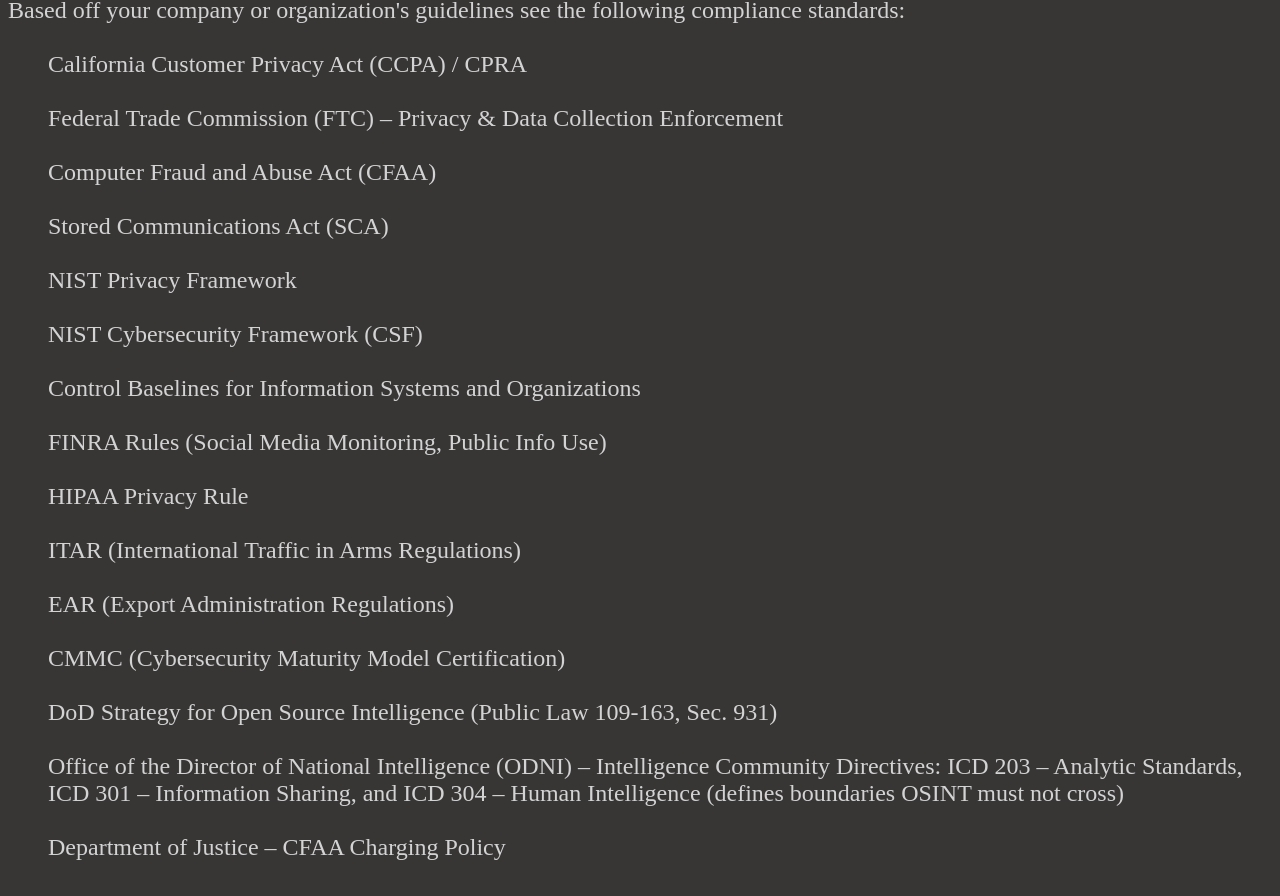
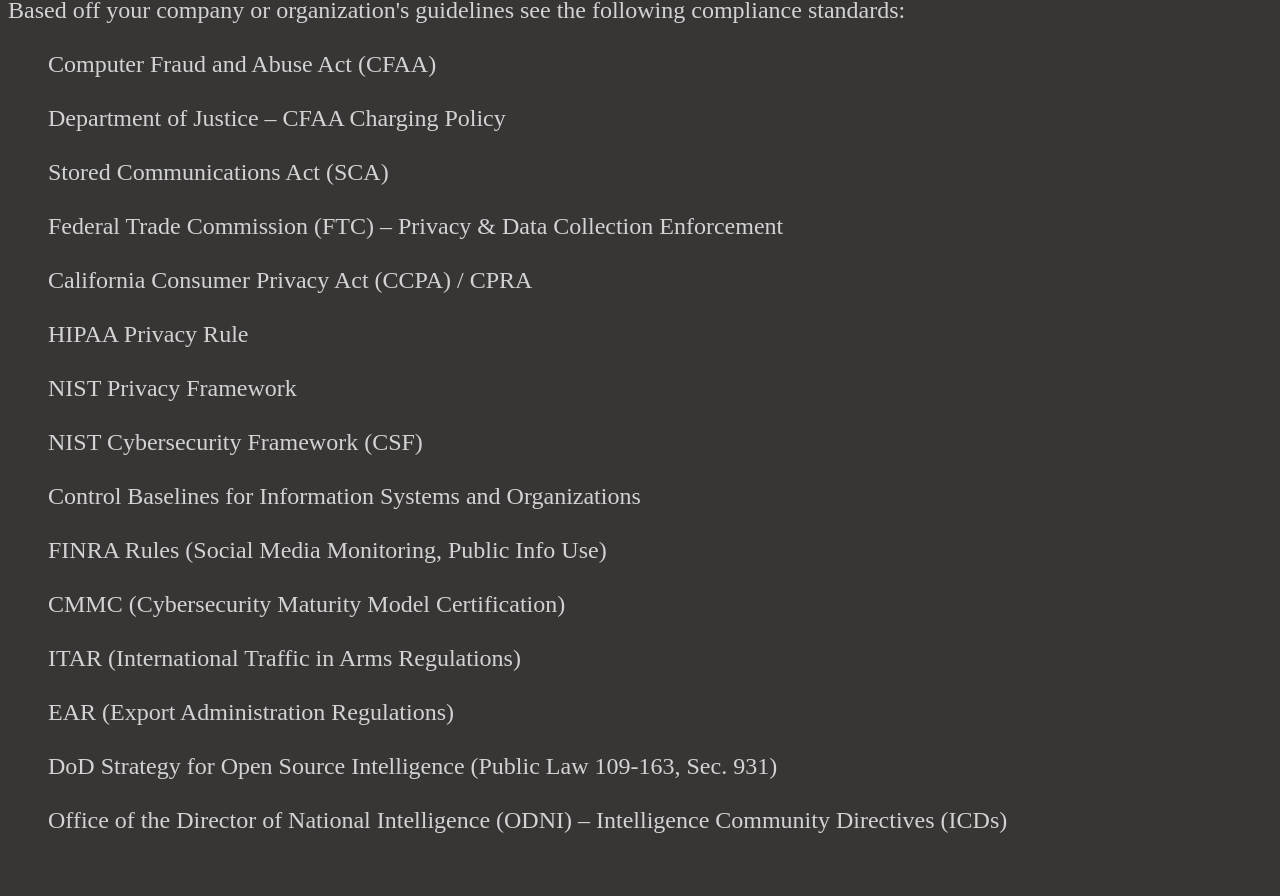
Before and after one commit to OdenRagnor/REPO, a website: page public/learn.html in a window 1280 px wide. Shown: the part 4236-5132 px from the top of the page. After the commit the page ends 5105 px from the top, so only its background shows below. Drawn offline with Linux system fonts and the light colour scheme.

Commit message:
placed in order

```diff
--- a/public/learn.html
+++ b/public/learn.html
@@ -63,20 +63,29 @@
     <div id="statement">You will need to use the least intrusive methods first and only move to more intrusive methods only if the least intrusive methods have failed.<br><br></div>
     <div id="statement">Depending on the organization you will be conducting OSINT analysis for, you will have different guidelines for what is authorized and what is not based off of mission requirements or collection requests. Always refer to your organization's guidelines before moving past basic level PAI collection. <strong>Never conduct non-basic OSINT collection for an organization without proper training and mission authority.</strong><br><br></div>
     <div id="statement">Based off your company or organization's guidelines see the following compliance standards:<br><br>
-    <a href="California Consumer Privacy Act of 2018.htm"><div class="internal2Statement">California Customer Privacy Act (CCPA) / CPRA<br><br></div></a>
+
+<!-- U.S. Federal Laws -->
+<a href="18 U.S. Code 1030.htm"><div class="internal2Statement">Computer Fraud and Abuse Act (CFAA)<br><br></div></a>
+<a href="DOJ_ComputerCrimes.pdf"><div class="internal2Statement">Department of Justice – CFAA Charging Policy<br><br></div></a>
+<a href="https://www.law.cornell.edu/uscode/text/18/part-I/chapter-121"><div class="internal2Statement">Stored Communications Act (SCA)<br><br></div></a>
 <a href="Childrens Online Privacy Protection Rule_ A Six-Step Compliance Plan for Your Business _ Federal Trade Commission.htm"><div class="internal2Statement">Federal Trade Commission (FTC) – Privacy & Data Collection Enforcement<br><br></div></a>
-    <a href="18 U.S. Code 1030.htm"><div class="internal2Statement">Computer Fraud and Abuse Act (CFAA)<br><br></div></a>
-    <a href="https://www.law.cornell.edu/uscode/text/18/part-I/chapter-121"><div class="internal2Statement">Stored Communications Act (SCA)<br><br></div></a>
+<a href="California Consumer Privacy Act of 2018.htm"><div class="internal2Statement">California Consumer Privacy Act (CCPA) / CPRA<br><br></div></a>
+<a href="hipaa-simplification-201303.pdf"><div class="internal2Statement">HIPAA Privacy Rule<br><br></div></a>
+
+<!-- Corporate Frameworks -->
 <a href="NIST.CSWP.01162020.pdf"><div class="internal2Statement">NIST Privacy Framework<br><br></div></a>
 <a href="NIST.CSWP.29.pdf"><div class="internal2Statement">NIST Cybersecurity Framework (CSF)<br><br></div></a>
 <a href="NIST.SP.800-53B.pdf"><div class="internal2Statement">Control Baselines for Information Systems and Organizations<br><br></div></a>
 <a href="https://www.finra.org/rules-guidance/rulebooks/finra-rules"><div class="internal2Statement">FINRA Rules (Social Media Monitoring, Public Info Use)<br><br></div></a>
-    <a href="hipaa-simplification-201303.pdf"><div class="internal2Statement">HIPAA Privacy Rule<br><br></div></a>
+
+<!-- DoD / IC / Federal Contractor -->
+<a href="https://dodcio.defense.gov/CMMC/"><div class="internal2Statement">CMMC (Cybersecurity Maturity Model Certification)<br><br></div></a>
 <a href="https://www.ecfr.gov/current/title-22/chapter-I/subchapter-M"><div class="internal2Statement">ITAR (International Traffic in Arms Regulations)<br><br></div></a>
 <a href="https://www.ecfr.gov/current/title-15/subtitle-B/chapter-VII/subchapter-C"><div class="internal2Statement">EAR (Export Administration Regulations)<br><br></div></a>
-    <a href="https://dodcio.defense.gov/CMMC/"><div class="internal2Statement">CMMC (Cybersecurity Maturity Model Certification)<br><br></div></a>
 <a href="STATUTE-119-Pg3136.pdf"><div class="internal2Statement">DoD Strategy for Open Source Intelligence (Public Law 109‑163, Sec. 931)<br><br></div></a>
-    <a href="https://www.dni.gov/index.php/what-we-do/ic-policies-reports"><div class="internal2Statement">Office of the Director of National Intelligence (ODNI) – Intelligence Community Directives: ICD 203 – Analytic Standards, ICD 301 – Information Sharing, and ICD 304 – Human Intelligence (defines boundaries OSINT must not cross)<br><br></div></a>
-    <a href="DOJ_ComputerCrimes.pdf"><div class="internal2Statement">Department of Justice – CFAA Charging Policy<br><br></div></a>
+<a href="https://www.dni.gov/index.php/what-we-do/ic-policies-reports"><div class="internal2Statement">Office of the Director of National Intelligence (ODNI) – Intelligence Community Directives (ICDs)<br><br></div></a>
+
+</div>
+
 </body>
 </html>
```
Lines whose indentation alone changed are shown as unchanged.
